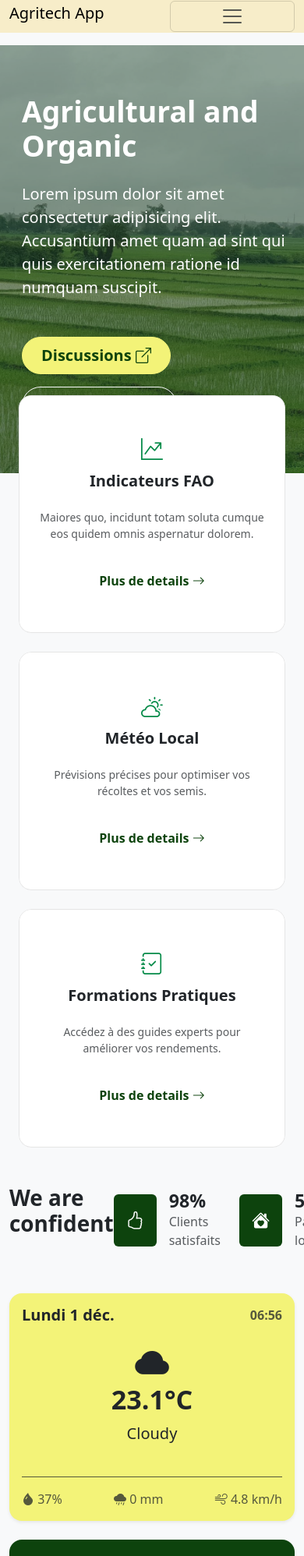
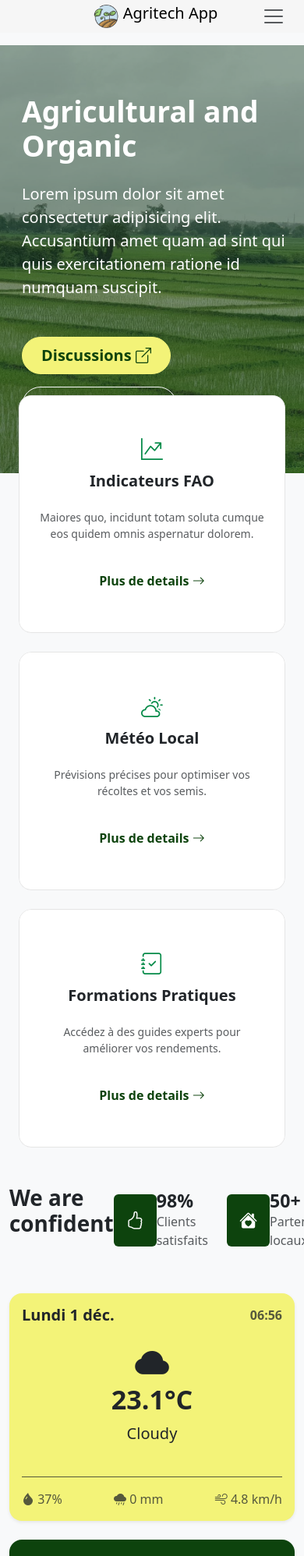
Before and after one commit to Oummy100/agritechApp, a website: page index.html in a window 390 px wide. Shown: the top 1996 px of the page at 78% size. Drawn offline with nearby package versions, Linux system fonts and the light colour scheme.

Commit message:
responsive

```diff
--- a/index.html
+++ b/index.html
@@ -16,10 +16,13 @@
         <div class="container-fluid bg-primary bgchange">
 
             <!-- MOBILE TITLE (visible only on small screens) -->
-            <h2 class="navbar-brand d-lg-none me-auto">Agritech App</h2>
+             <div class="d-flex align-items-center col-2 justify-content-center d-md-none navh1 order-1  ms-auto">
+            <img src="asset/favico.png" alt="" class="img-fluid w-25">
+            <h2 class="navbar-brand me-auto">Agritech App</h2>
+            </div>
 
             <!-- TOGGLE BUTTON ON THE RIGHT IN MOBILE -->
-            <button class="navbar-toggler order-3 ms-2" type="button" data-bs-toggle="collapse"
+            <button class="navbar-toggler order-3 ms-2 border-0 w-25" type="button" data-bs-toggle="collapse"
                 data-bs-target="#offcanvas" aria-controls="navbarScroll" aria-expanded="false"
                 aria-label="Toggle navigation">
                 <span class="navbar-toggler-icon"></span>
@@ -236,19 +239,19 @@
 </section>
 
         <!-- Stats & Weather Section -->
-        <section class="container py- mt-5">
+        <section class="container mt-5">
             <div class="row align-items-center mb-5 g-4">
-                <div class="col-lg-12 d-flex justify-content-between justify-content-lg-start">
+                <div class="col-lg-12 d-flex justify-content-between justify-content-lg-start confident">
                     <h2 class="display-6 fw-bold mb-4">We are confident</h2>
                     <div class="d-flex flex-sm-row gap-4 ms-auto">
-                        <div class="d-flex align-items-center gap-3">
+                        <div class="d-flex align-items-center gap-3 partenaires">
                             <div class="bg-success text-white rounded p-3 fs-3"><i class="bi bi-hand-thumbs-up"></i></div>
                             <div>
                                 <h3 class="mb-0 fw-bold">98%</h3>
                                 <p class="text-muted mb-0">Clients satisfaits</p>
                             </div>
                         </div>
-                        <div class="d-flex align-items-center gap-3">
+                        <div class="d-flex align-items-center gap-3 partenaires">
                             <div class="bg-success text-white rounded p-3 fs-3"><i class="bi bi-house-heart-fill"></i></div>
                             <div>
                                 <h3 class="mb-0 fw-bold">50+</h3>
--- a/style.css
+++ b/style.css
@@ -237,6 +237,32 @@ nav h1 {
   .container-lg {
     overflow-x: hidden;
   }
+
+  .partenaires {
+    gap: 0 !important;
+  }
+
+  .navbar-toggler {
+   display: flex !important;
+   justify-content: end !important;
+  }
+
+
+  .bgchange{
+    background: rgb(246, 246, 246) !important;
+  }
+}
+
+@media (max-width: 375px) {
+
+.confident{
+  flex-direction: column !important;
+  gap: 1rem !important;
+}
+
+.partenaires {
+    gap: 1rem !important;
+  }
 }
 
 
```
